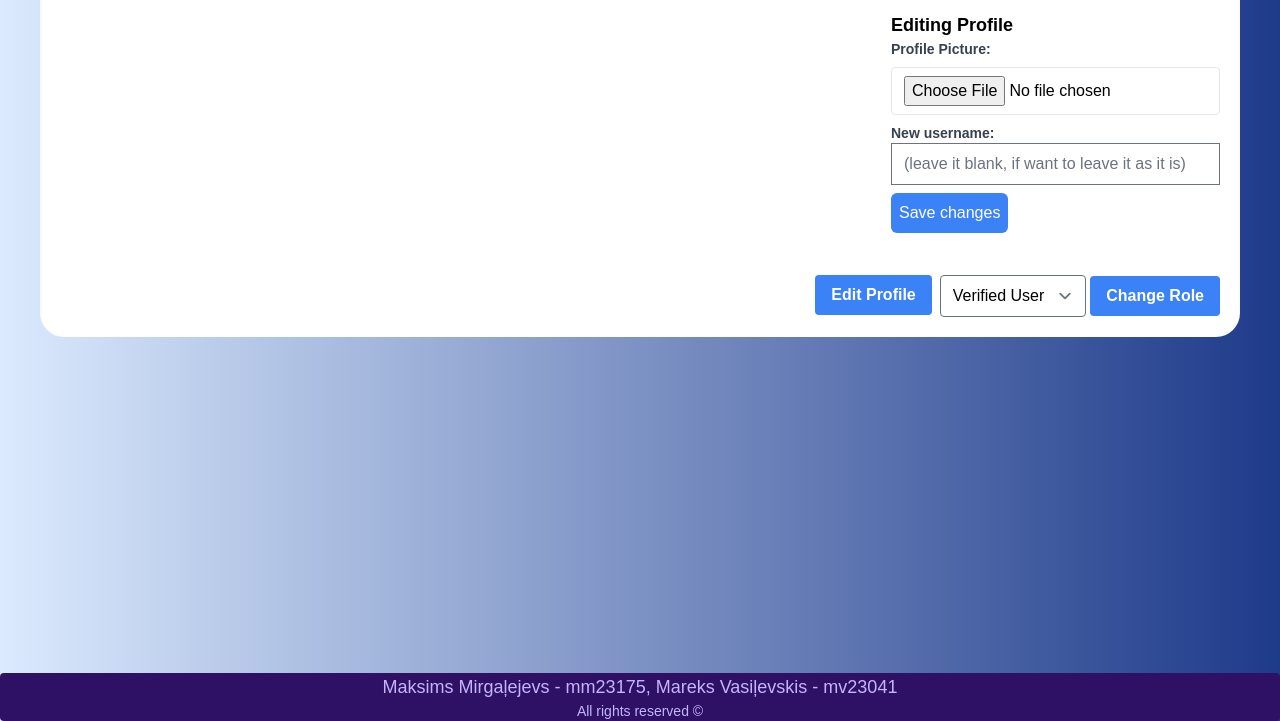
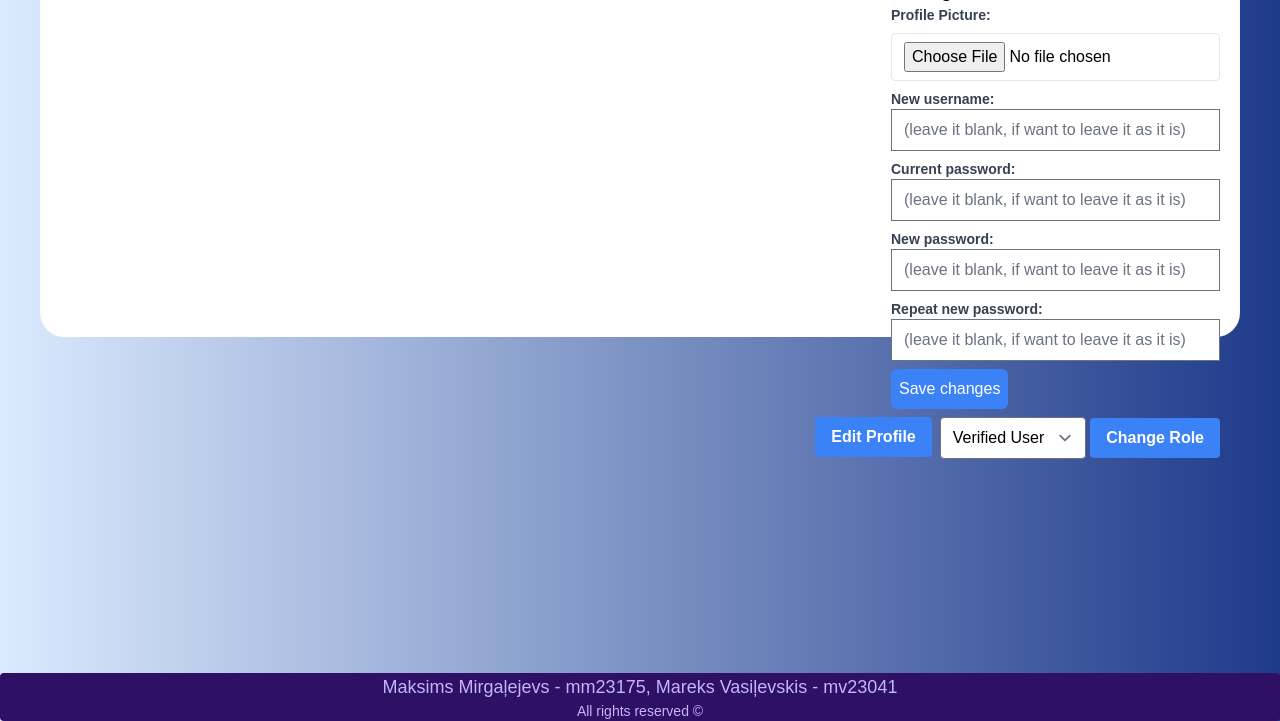
Before and after one commit to Mapekins/MyGameList, a Laravel app: page /user/1 in a window 1280 px wide. Shown: the part 307-1028 px from the top of the page. Run offline with Laravel 12, Linux system fonts and the light colour scheme; a user stored in the database is signed in; data comes from the database, SQL or seed files in the repository; data that the repository does not hold is empty; style sheets or scripts are compiled from the project's sources; some libraries are stand-ins or nearby versions.

Commit message:
added password change and added some responding design to buttons and images

```diff
--- a/app/Http/Controllers/ProfileController.php
+++ b/app/Http/Controllers/ProfileController.php
@@ -2,14 +2,15 @@
 
 namespace App\Http\Controllers;
 
-use App\Http\Requests\ProfileUpdateRequest;
 use App\Models\Review;
 use Illuminate\Http\RedirectResponse;
 use Illuminate\Http\Request;
 use Illuminate\Support\Facades\Auth;
+use Illuminate\Support\Facades\Hash;
 use Illuminate\Support\Facades\Redirect;
 use Illuminate\Support\Facades\Storage;
-use Illuminate\View\View;
+use Illuminate\Validation\Rules\Password;
+
 use App\Models\User;
 use App\Models\Game;
 
@@ -36,12 +37,17 @@
     public function update(Request $request)
     {
         $request->validate([
-            'user_id' => 'required',
             'name' => 'nullable',
             'profile_picture' => 'nullable|image|mimes:jpeg,png,jpg,gif|max:2048',
+            'current_password' => 'required',
+            'new_password' => ['nullable', 'confirmed', Password::defaults()],
         ]);
 
         $user = Auth::user();
+
+        if (!Hash::check($request->current_password, $user->password)) {
+            return redirect()->back()->withErrors(['current_password' => 'Current password is incorrect']);
+        }
 
         if ($request->hasFile('profile_picture')) {
             if ($user->profile_picture) {
@@ -56,9 +62,13 @@
             $user->name = $request->name;
         }
 
+        if ($request->new_password !== Null) {
+            $user->password = Hash::make($request->new_password);
+        }
+
         $user->save();
 
-        return Redirect::route('profile.update')->with('status', 'profile-updated');
+        return redirect()->back()->with('success', 'Profile updated successfully');
     }
 
     /**
--- a/resources/views/components/navbar.blade.php
+++ b/resources/views/components/navbar.blade.php
@@ -1,10 +1,10 @@
     <header class="fixed top-0 left-0 w-full bg-gradient-to-r from-blue-100 to-blue-900 shadow-lg flex items-center p-4 z-50">
         <div class="flex items-center space-x-2">
             <a href="{{ route('main') }}" class="text-lg">
-                <button class="rounded-full text-lg text-white bg-blue-400 p-1 px-3 border-2 border-white">Games</button>
+                <button class="rounded-full text-lg text-white bg-blue-400 p-1 px-3 border-2 border-white transition-all duration-150 ease-in-out hover:scale-110 hover:bg-blue-600">Games</button>
             </a>
             <a href="{{route('user.index')}}" class="text-lg">
-                <button class="rounded-full text-lg text-white bg-blue-400 p-1 px-3 border-2 border-white">Users</button>
+                <button class="rounded-full text-lg text-white bg-blue-400 p-1 px-3 border-2 border-white transition-all duration-150 ease-in-out hover:scale-110 hover:bg-blue-600">Users</button>
             </a>
         </div>
         <div class="absolute left-1/2 transform -translate-x-1/2">
@@ -16,7 +16,7 @@
         <div class="flex items-center space-x-4 ml-auto">
             <form action="{{ route('game.search') }}" method="GET" class="flex items-center space-x-2">
                 <input class="rounded-full p-1 px-2" type="text" name="search" placeholder="Search for a game..." required>
-                <button class="rounded-full text-lg text-white bg-blue-400 p-1 px-3 border-2 border-white" type="submit">Search</button>
+                <button class="rounded-full text-lg text-white bg-blue-400 p-1 px-3 border-2 border-white transition-all duration-150 ease-in-out hover:scale-110 hover:bg-blue-600" type="submit">Search</button>
             </form>
             <div>
                 <select class="text-lg text-black rounded-full pl-3 p-1 pr-9">
@@ -30,28 +30,28 @@
                     @guest
                     <li>
                         <a href="{{ route('login') }}">
-                            <button class="rounded-full text-lg text-white bg-blue-400 p-1 px-3 border-2 border-white">Login</button>
+                            <button class="rounded-full text-lg text-white bg-blue-400 p-1 px-3 border-2 border-white transition-all duration-150 ease-in-out hover:scale-110 hover:bg-blue-600">Login</button>
                         </a>
                     </li>
                     <li>
                         <a href="{{ route('register') }}">
-                            <button class="rounded-full text-lg text-white bg-blue-400 p-1 px-3 border-2 border-white">Register</button>
+                            <button class="rounded-full text-lg text-white bg-blue-400 p-1 px-3 border-2 border-white transition-all duration-150 ease-in-out hover:scale-110 hover:bg-blue-600">Register</button>
                         </a>
                     </li>
                     @else
                     <li>
                     <a href="{{ route('game-list.index', ['id' => Auth::id()]) }}">
-                            <button class="rounded-full text-lg text-white bg-blue-400 p-1 px-3 border-2 border-white">Game List</button>
+                            <button class="rounded-full text-lg text-white bg-blue-400 p-1 px-3 border-2 border-white transition-all duration-150 ease-in-out hover:scale-110 hover:bg-blue-600">Game List</button>
                         </a>
                     </li>
                     <li>
                         <a href="{{ route('user.show', ['id' => Auth::id()]) }}">
-                            <button class="rounded-full text-lg text-white bg-blue-400 p-1 px-3 border-2 border-white">Profile</button>
+                            <button class="rounded-full text-lg text-white bg-blue-400 p-1 px-3 border-2 border-white transition-all duration-150 ease-in-out hover:scale-110 hover:bg-blue-600">Profile</button>
                         </a>
                     </li>
                     <li>
                         <a href="{{ route('logout') }}" onclick="event.preventDefault(); document.getElementById('logout-form').submit();">
-                            <button class="rounded-full text-lg text-white bg-blue-400 p-1 px-3 border-2 border-white">Logout</button>
+                            <button class="rounded-full text-lg text-white bg-blue-400 p-1 px-3 border-2 border-white transition-all duration-150 ease-in-out hover:scale-110 hover:bg-blue-600">Logout</button>
                         </a>
                         <form id="logout-form" action="{{ route('logout') }}" method="POST" class="hidden">
                             @csrf
--- a/resources/views/main.blade.php
+++ b/resources/views/main.blade.php
@@ -13,7 +13,7 @@
                     @endphp
                     <li>
                         <a href="{{ route('game.show', $gameId) }}">
-                        <img src="{{ asset('images/gamelogos/' . $games->firstWhere('id', $gameId)->image) }}" alt="{{ $games->firstWhere('id', $gameId)->name }}" class="shadow-lg border border-gray-400 w-auto h-auto max-w-60 max-h-60">
+                        <img src="{{ asset('images/gamelogos/' . $games->firstWhere('id', $gameId)->image) }}" alt="{{ $games->firstWhere('id', $gameId)->name }}" class="shadow-lg border border-gray-400 mb-2 w-auto h-auto max-w-60 max-h-60 transition-all duration-150 ease-in-out hover:scale-95">
                         <div class="text-wrap size-fit">
                             <h3>{{$gameName}}</h3>
                             <p>Rating: {{$averageRating}}⭐</p>
@@ -29,7 +29,7 @@
             <h2 class="font-bold text-xl">Best of the Best</h2>
             <div class="best-game">
                 <a href="{{ route('game.show', $averageRatings[0]['game_id']) }}">
-                <img src="{{asset('images/gamelogos/' . $games->firstWhere('id',$averageRatings[0]['game_id'])->image)}}" alt="{{ $games->firstWhere('id', $averageRatings[0]['game_id'])->name }}" class="shadow-lg border border-gray-400 w-auto h-auto max-w-80 max-h-80">
+                <img src="{{asset('images/gamelogos/' . $games->firstWhere('id',$averageRatings[0]['game_id'])->image)}}" alt="{{ $games->firstWhere('id', $averageRatings[0]['game_id'])->name }}" class="shadow-lg border border-gray-400 w-auto h-auto max-w-80 max-h-80 transition-all duration-150 ease-in-out hover:scale-95">
                 <div class="relative">
                     <h1 class="text-4xl font-bold">{{$games->firstWhere('id',$averageRatings[0]['game_id'])->name}}</h1>
                     <p>Rating: {{$averageRatings[0]['average_rating']}}⭐</p>
@@ -91,7 +91,7 @@
             @foreach ($games as $game)
                 <div class="game-item">
                     <a href="{{ route('game.show', $game->id) }}">
-                        <img src="{{ asset('images/gamelogos/' . $game->image) }}" alt="{{ $game->name }}" class="shadow-lg border border-gray-400">
+                        <img src="{{ asset('images/gamelogos/' . $game->image) }}" alt="{{ $game->name }}" class="shadow-lg border border-gray-400 transition-all duration-150 ease-in-out hover:scale-95">
                         <h3>{{ $game->name }}</h3>
                     </a>
                 </div>
--- a/resources/views/searchusers.blade.php
+++ b/resources/views/searchusers.blade.php
@@ -1,7 +1,7 @@
 <x-layout class="flex-end">
     <form action="{{ route('user.search') }}" method="GET" class="absolute top-24 right-4 items-center space-x-2">
         <input class="rounded-full p-1 px-2" type="text" name="search" placeholder="Search for a user..." required>
-        <button class="rounded-full text-lg text-white bg-blue-400 p-1 px-3 border-2 border-white" type="submit">Search</button>
+        <button class="rounded-full text-lg text-white bg-blue-400 p-1 px-3 border-2 border-white transition-all duration-150 ease-in-out hover:scale-110 hover:bg-blue-600" type="submit">Search</button>
     </form>
     <div class="flex justify-center">
         <div class="container p-4 border rounded-lg shadow-inner m-5">
--- a/resources/views/user.blade.php
+++ b/resources/views/user.blade.php
@@ -1,8 +1,23 @@
 <x-layout>
     @php($current_user = auth()->user())
     @php($userid = auth()->id())
+    @if (session('success'))
+        <div class="container size-fit bg-green-600 text-white p-4 rounded-md mb-4 font-bold transition-all duration-150 ease-in-out hover:scale-110 hover:bg-green-700">
+            {{ session('success') }}
+        </div>
+    @endif
 
+    @if ($errors->any())
+        <div class="container size-fit bg-red-500 text-white p-4 rounded-md mb-4 font-bold transition-all duration-150 ease-in-out hover:scale-110 hover:bg-red-900">
+            <ul>
+                @foreach ($errors->all() as $error)
+                    <li>{{ $error }}</li>
+                @endforeach
+            </ul>
+        </div>
+    @endif
     <div class="container rounded-3xl shadow-inner p-5 pl-8 flex h-[500px] w-[1200px]">
+{{-- Massege to user about password--}}
         {{-- Left Column: Avatar and Upload Avatar Button --}}
         <div class="flex flex-col items-center mr-8">
             {{-- Avatar --}}
@@ -32,7 +47,7 @@
             {{-- Top Right Buttons: Gamelist and Reviews --}}
             <div class="flex">
             <a href="{{ route('game-list.index', ['id' => $user->id]) }}">
-                <button class="bg-blue-500 hover:bg-blue-600 text-white font-bold py-2 px-4 rounded mr-2">
+                <button class="bg-blue-500 hover:bg-blue-600 text-white font-bold py-2 px-4 rounded mr-2 transition-all duration-150 ease-in-out hover:scale-110 hover:bg-blue-600">
                     Gamelist
                 </button>
                 </a>
@@ -46,7 +61,7 @@
                         </div>
                     @endforeach
                 </div>
-                <a href="#ex1" rel="modal:open"><button class="bg-blue-500 hover:bg-blue-600 text-white font-bold py-2 px-4 rounded">Reviews</button></a>
+                <a href="#ex1" rel="modal:open"><button class="bg-blue-500 hover:bg-blue-600 text-white font-bold py-2 px-4 rounded transition-all duration-150 ease-in-out hover:scale-110 hover:bg-blue-600">Reviews</button></a>
             </div>
             {{-- Bottom Right Button: Edit Profile --}}
             @auth
@@ -55,16 +70,21 @@
                         <h2 class="text-lg font-bold">Editing Profile</h2>
                             <form action="{{ route('profile.update') }}" method="POST" enctype="multipart/form-data" class="flex flex-col">
                                 @csrf
-                                <input type="hidden" name="user_id" value="{{$userid}}"/>
                                 <label for="profile_picture" class="text-gray-700 text-sm font-bold mb-2">Profile Picture: </label>
                                 <input type="file" name="profile_picture" id="profile_picture" class="border rounded w-full py-2 px-3">
                                 <label for="name" class="text-gray-700 text-sm font-bold mt-2">New username: </label>
-                                <input type="text" id="name" name="name" class="required" placeholder="(leave it blank, if want to leave it as it is)" value=""/>
-                                <button type="submit" class="bg-blue-500 text-white rounded-md text-nowrap flex size-fit m-2 ml-0 px-2 py-2">Save changes</button>
+                                <input type="text" id="name" name="name"  placeholder="(leave it blank, if want to leave it as it is)" value=""/>
+                                <label for="current_password" class="text-gray-700 text-sm font-bold mt-2">Current password: </label>
+                                <input type="password" id="current_password" name="current_password" placeholder="(leave it blank, if want to leave it as it is)" value="" required/>
+                                <label for="new_password" class="text-gray-700 text-sm font-bold mt-2">New password: </label>
+                                <input type="password" id="new_password" name="new_password" placeholder="(leave it blank, if want to leave it as it is)" value=""/>
+                                <label for="new_password_confirmation" class="text-gray-700 text-sm font-bold mt-2">Repeat new password: </label>
+                                <input type="password" id="new_password_confirmation" name="new_password_confirmation"  placeholder="(leave it blank, if want to leave it as it is)" value=""/>
+                                <button type="submit" class="bg-blue-500 text-white rounded-md text-nowrap flex size-fit m-2 ml-0 px-2 py-2 transition-all duration-150 ease-in-out hover:scale-110 hover:bg-blue-600">Save changes</button>
                             </form>
                     </div>
                     <div class="flex flex-wrap gap-2">
-                        <a href="#ex2" rel="modal:open"><button class="bg-blue-500 hover:bg-blue-600 text-white font-bold py-2 px-4 rounded">
+                        <a href="#ex2" rel="modal:open"><button class="bg-blue-500 text-white font-bold py-2 px-4 rounded transition-all duration-150 ease-in-out hover:scale-110 hover:bg-blue-600">
                         Edit Profile
                     </button></a>
                 @endif
@@ -90,7 +110,7 @@
                                 Admin
                             </option>
                         </select>
-                        <button type="submit" class="bg-blue-500 hover:bg-blue-600 text-white font-bold py-2 px-4 rounded text-nowrap font-bold">Change Role</button>
+                        <button type="submit" class="bg-blue-500 text-white font-bold py-2 px-4 rounded text-nowrap transition-all duration-150 ease-in-out hover:scale-110 hover:bg-blue-600">Change Role</button>
                     </form>
                 @endif
                 </div>
--- a/resources/views/users.blade.php
+++ b/resources/views/users.blade.php
@@ -1,14 +1,14 @@
 <x-layout class="flex-end">
     <form action="{{ route('user.search') }}" method="GET" class="absolute top-24 right-4 items-center space-x-2">
         <input class="rounded-full p-1 px-2" type="text" name="search" placeholder="Search for a user..." required>
-        <button class="rounded-full text-lg text-white bg-blue-400 p-1 px-3 border-2 border-white" type="submit">Search</button>
+        <button class="rounded-full text-lg text-white bg-blue-400 p-1 px-3 border-2 border-white transition-all duration-150 ease-in-out hover:scale-110 hover:bg-blue-600" type="submit">Search</button>
     </form>
     <div class="flex justify-center">
     <div class="container p-4 border rounded-lg shadow-inner m-5">
         <div class="game-gallery grid grid-cols-9 gap-4">
             @foreach ($users as $user)
                 <div class="text-center border rounded-lg shadow p-1">
-                    <a href="{{ route('user.show', ['id' => $user->id]) }}" class="flex flex-col items-center">
+                    <a href="{{ route('user.show', ['id' => $user->id]) }}" class="flex flex-col items-center transition-all duration-150 ease-in-out hover:scale-110">
                         @if($user->profile_picture)
                             <img src="{{ asset('storage/' . $user->profile_picture) }}" alt="{{ $user->name }}" class="rounded-full w-20 h-20">
                         @else
```
Also changed, not shown: resources/views/game.blade.php (+13 -13 lines), resources/views/gamelist.blade.php (+8 -9 lines).
